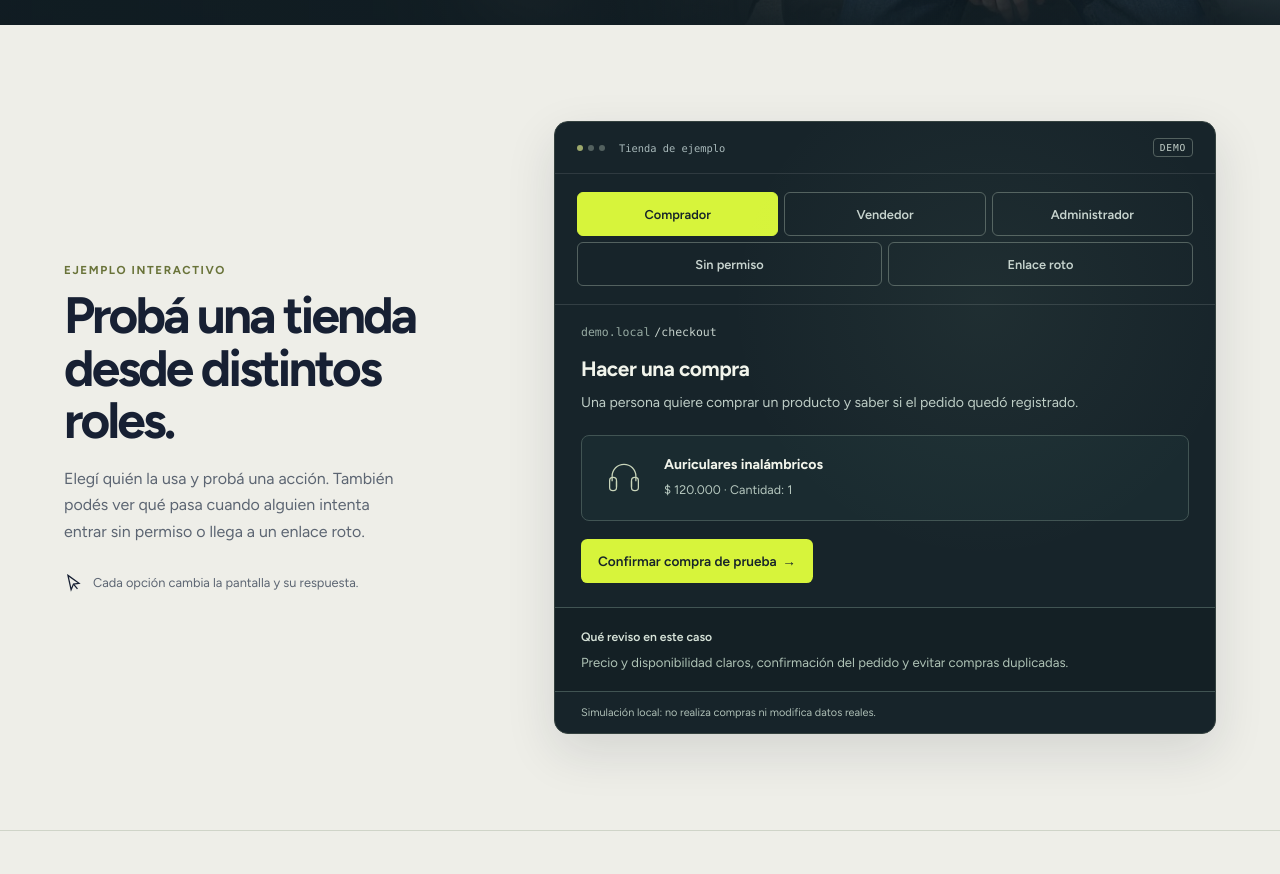
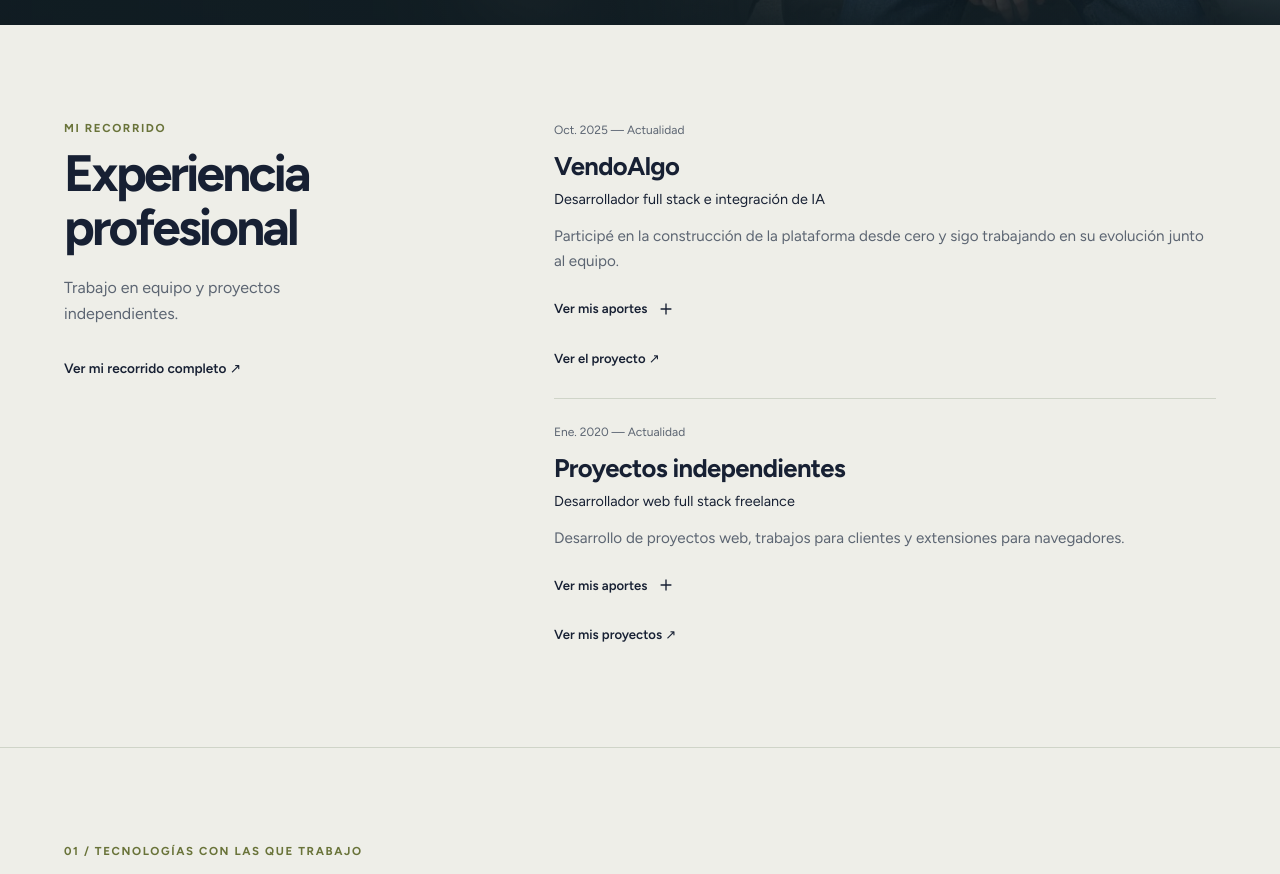
Before and after one commit to Pedro-2577/portfolio-2025, a Vue app: page / in a window 1280 px wide. Shown: the part 894-1768 px from the top of the page. Built offline with nearby package versions, Linux system fonts and the light colour scheme.

Commit message:
content: replace store demo with expandable professional experience

```diff
--- a/src/App.vue
+++ b/src/App.vue
@@ -402,12 +402,12 @@ onUnmounted(() => {
               <div v-for="item in t.heroFacts" :key="item.title"><dt>{{ item.title }}</dt><dd><a v-if="item.route" :href="'#' + item.route" @click.prevent="navigate(item.route)">{{ item.description }} <span aria-hidden="true">↗</span></a><template v-else>{{ item.description }}</template></dd></div>
             </dl>
           </div>
-          <a class="hero-explore" href="#portfolio-playground" @click.prevent="scrollToSection('portfolio-playground')"><span>{{ language === 'es' ? 'Cómo encaro un proyecto' : 'How I approach a project' }}</span><svg viewBox="0 0 24 24" fill="none" stroke="currentColor" stroke-width="1.6" aria-hidden="true"><path d="M12 4v16m-6-6 6 6 6-6"/></svg></a>
+          <a class="hero-explore" href="#portfolio-playground" @click.prevent="scrollToSection('portfolio-playground')"><span>{{ language === 'es' ? 'Ver mi experiencia' : 'View my experience' }}</span><svg viewBox="0 0 24 24" fill="none" stroke="currentColor" stroke-width="1.6" aria-hidden="true"><path d="M12 4v16m-6-6 6 6 6-6"/></svg></a>
         </div>
       </section>
 
       <template v-if="currentRoute === 'home'">
-        <PortfolioWorkbench :language="language" v-reveal />
+        <PortfolioWorkbench :language="language" v-reveal @navigate="navigate" />
         <section class="section">
           <div class="container">
             <div class="section-heading section-heading-left" v-reveal><p class="eyebrow">01 / {{ t.skills }}</p><h2>{{ t.skills }}</h2><p>{{ t.skillsIntro }}</p></div>
--- a/src/PortfolioWorkbench.vue
+++ b/src/PortfolioWorkbench.vue
@@ -1,210 +1,109 @@
 <script setup>
-import { computed, nextTick, ref } from 'vue';
+import { computed } from 'vue';
+import { professionalProfile } from './profile';
 
 const props = defineProps({ language: { type: String, default: 'es' } });
-const active = ref(0);
-const completed = ref(false);
-const stock = ref(8);
-const panel = ref(null);
+const emit = defineEmits(['navigate']);
 const copy = {
   es: {
-    eyebrow: 'Ejemplo interactivo',
-    title: 'Probá una tienda desde distintos roles.',
-    intro: 'Elegí quién la usa y probá una acción. También podés ver qué pasa cuando alguien intenta entrar sin permiso o llega a un enlace roto.',
-    prompt: 'Cada opción cambia la pantalla y su respuesta.',
-    group: 'Elegir un rol o una situación',
-    demo: 'Tienda de ejemplo',
-    disclaimer: 'Simulación local: no realiza compras ni modifica datos reales.',
-    product: 'Auriculares inalámbricos',
-    price: '$ 120.000',
-    productAlt: 'Ilustración de unos auriculares',
-    quantity: 'Cantidad: 1',
-    stockLabel: 'Unidades disponibles',
-    order: 'Pedido DEMO-001',
-    customer: 'Cliente de ejemplo',
-    pending: 'Pendiente de envío',
-    shipped: 'Enviado',
-    retry: 'Volver a probar',
-    back: 'Volver a la tienda',
-    review: 'Qué reviso en este caso',
-    savedStock: 'Stock guardado en esta simulación.',
-    scenarios: [
-      { label: 'Comprador', title: 'Hacer una compra', context: 'Una persona quiere comprar un producto y saber si el pedido quedó registrado.', action: 'Confirmar compra de prueba', result: 'Pedido de prueba registrado', detail: 'El resumen confirma el producto, el importe y el número de pedido.', review: 'Precio y disponibilidad claros, confirmación del pedido y evitar compras duplicadas.', path: '/checkout', code: '200 · OK' },
-      { label: 'Vendedor', title: 'Actualizar el stock', context: 'La persona que vende necesita cambiar la disponibilidad sin tocar otros datos del producto.', action: 'Guardar stock', result: 'Stock actualizado', detail: 'La pantalla confirma la cantidad guardada.', review: 'Validar cantidades, guardar el cambio y mostrar si se pudo completar.', path: '/vendedor/productos', code: '200 · OK' },
-      { label: 'Administrador', title: 'Gestionar un pedido', context: 'La persona que administra necesita identificar el pedido y actualizar su estado.', action: 'Marcar como enviado', result: 'Estado del pedido actualizado', detail: 'El pedido DEMO-001 figura como enviado.', review: 'Acciones según los permisos, estados claros y registro de los cambios.', path: '/admin/pedidos', code: '200 · OK' },
-      { label: 'Sin permiso', title: 'Intentar entrar al panel de administración', context: 'Una persona sin permisos de administración abre la dirección del panel.', action: 'Probar acceso sin permiso', result: 'No tenés permiso para entrar', detail: 'El sistema debe rechazar el acceso sin mostrar información privada y ofrecer una salida.', review: 'El servidor debe comprobar los permisos. Ocultar un botón en la interfaz no alcanza.', path: '/admin', code: '403 · Forbidden' },
-      { label: 'Enlace roto', title: 'Llegar a una página que no existe', context: 'Una persona abre un enlace viejo o escribe una dirección incorrecta.', action: 'Abrir enlace inexistente', result: 'No encontramos esta página', detail: 'La página explica qué pasó y ofrece volver a un lugar conocido.', review: 'Un error comprensible, navegación para recuperarse y una respuesta HTTP 404 real.', path: '/producto/ya-no-existe', code: '404 · Not Found' },
+    eyebrow: 'Mi recorrido',
+    title: 'Experiencia profesional',
+    intro: 'Trabajo en equipo y proyectos independientes.',
+    fullProfile: 'Ver mi recorrido completo',
+    expand: 'Ver mis aportes',
+    collapse: 'Ocultar aportes',
+    entries: [
+      { match: 'VendoAlgo', title: 'VendoAlgo', summary: 'Participé en la construcción de la plataforma desde cero y sigo trabajando en su evolución junto al equipo.', route: 'project/vendoalgo', link: 'Ver el proyecto' },
+      { match: 'Proyectos independientes', title: 'Proyectos independientes', summary: 'Desarrollo de proyectos web, trabajos para clientes y extensiones para navegadores.', route: 'projects', link: 'Ver mis proyectos' },
     ],
   },
   en: {
-    eyebrow: 'Interactive example',
-    title: 'Try a store from different roles.',
-    intro: 'Choose who is using it and try an action. You can also see what happens when someone tries to enter without permission or follows a broken link.',
-    prompt: 'Each option changes the screen and its response.',
-    group: 'Choose a role or situation',
-    demo: 'Example store',
-    disclaimer: 'Local simulation: no purchases or changes to real data.',
-    product: 'Wireless headphones',
-    price: 'ARS 120,000',
-    productAlt: 'Illustration of headphones',
-    quantity: 'Quantity: 1',
-    stockLabel: 'Available units',
-    order: 'Order DEMO-001',
-    customer: 'Example customer',
-    pending: 'Awaiting shipment',
-    shipped: 'Shipped',
-    retry: 'Try again',
-    back: 'Back to the store',
-    review: 'What I check in this case',
-    savedStock: 'Stock saved in this simulation.',
-    scenarios: [
-      { label: 'Buyer', title: 'Make a purchase', context: 'A customer wants to buy a product and know that the order was recorded.', action: 'Confirm test purchase', result: 'Test order recorded', detail: 'The summary confirms the product, amount and order number.', review: 'Clear pricing and availability, order confirmation and preventing duplicate purchases.', path: '/checkout', code: '200 · OK' },
-      { label: 'Seller', title: 'Update stock', context: 'The seller needs to change availability without modifying other product details.', action: 'Save stock', result: 'Stock updated', detail: 'The screen confirms the saved quantity.', review: 'Validate quantities, save the change and show whether it succeeded.', path: '/seller/products', code: '200 · OK' },
-      { label: 'Administrator', title: 'Manage an order', context: 'The administrator needs to identify an order and update its status.', action: 'Mark as shipped', result: 'Order status updated', detail: 'Order DEMO-001 is now marked as shipped.', review: 'Permission-based actions, clear statuses and a record of changes.', path: '/admin/orders', code: '200 · OK' },
-      { label: 'No permission', title: 'Try to enter the admin panel', context: 'Someone without administrator permissions opens the panel address.', action: 'Try access without permission', result: 'You do not have permission to enter', detail: 'The system should reject access without exposing private information and offer a way back.', review: 'The server must check permissions. Hiding a button in the interface is not enough.', path: '/admin', code: '403 · Forbidden' },
-      { label: 'Broken link', title: 'Open a page that does not exist', context: 'Someone follows an old link or enters an incorrect address.', action: 'Open a missing page', result: 'We could not find this page', detail: 'The page explains what happened and offers a route back to a familiar place.', review: 'An understandable error, recovery navigation and an actual HTTP 404 response.', path: '/product/no-longer-exists', code: '404 · Not Found' },
+    eyebrow: 'My background',
+    title: 'Professional experience',
+    intro: 'Teamwork and independent projects.',
+    fullProfile: 'View my full background',
+    expand: 'See my contributions',
+    collapse: 'Hide contributions',
+    entries: [
+      { match: 'VendoAlgo', title: 'VendoAlgo', summary: 'I helped build the platform from scratch and continue developing it with the team.', route: 'project/vendoalgo', link: 'View the project' },
+      { match: 'Independent projects', title: 'Independent projects', summary: 'Web development, client work and browser extensions.', route: 'projects', link: 'View my projects' },
     ],
   },
 };
 const t = computed(() => copy[props.language] || copy.es);
-const selected = computed(() => t.value.scenarios[active.value]);
-const validStock = computed(() => Number.isInteger(stock.value) && stock.value >= 0 && stock.value <= 9999);
-
-function choose(index) {
-  active.value = index;
-  completed.value = false;
-  stock.value = 8;
-}
-async function run() {
-  if (active.value === 1 && !validStock.value) return;
-  completed.value = true;
-  await nextTick();
-  panel.value?.querySelector('.scenario-response')?.focus({ preventScroll: true });
-}
-async function reset() {
-  completed.value = false;
-  await nextTick();
-  panel.value?.querySelector('.scenario-run')?.focus({ preventScroll: true });
-}
-async function returnToStore() {
-  choose(0);
-  await nextTick();
-  panel.value?.parentElement.querySelector('.scenario-choices button')?.focus({ preventScroll: true });
-}
+const experience = computed(() => {
+  const profile = professionalProfile[props.language] || professionalProfile.es;
+  return t.value.entries.flatMap((entry) => {
+    const record = profile.experience.find((item) => item.organization.startsWith(entry.match));
+    return record ? [{ ...entry, ...record }] : [];
+  });
+});
 </script>
 
 <template>
-  <section id="portfolio-playground" class="playground-section" tabindex="-1" aria-labelledby="playground-title">
-    <div class="container playground-grid">
-      <header class="playground-intro">
+  <section id="portfolio-playground" class="experience-preview" tabindex="-1" aria-labelledby="experience-preview-title">
+    <div class="container experience-preview-grid">
+      <header class="experience-preview-intro">
         <p class="eyebrow">{{ t.eyebrow }}</p>
-        <h2 id="playground-title">{{ t.title }}</h2>
-        <p>{{ t.intro }}</p>
-        <span class="playground-hint"><svg viewBox="0 0 24 24" fill="none" stroke="currentColor" stroke-width="1.6" aria-hidden="true"><path d="m5 3 14 10-7 1-3 7Z"/><path d="m12 14 5 6"/></svg>{{ t.prompt }}</span>
+        <h2 id="experience-preview-title">{{ t.title }}</h2>
+        <p class="experience-preview-description">{{ t.intro }}</p>
+        <a class="text-link experience-full-profile" href="#about" @click.prevent="emit('navigate', 'about')">{{ t.fullProfile }} <span aria-hidden="true">↗</span></a>
       </header>
-
-      <div class="workbench scenario-workbench" :data-step="active">
-        <div class="workbench-topbar">
-          <span class="workbench-dots" aria-hidden="true"><i></i><i></i><i></i></span>
-          <span>{{ t.demo }}</span>
-          <span class="scenario-demo-label">DEMO</span>
-        </div>
-
-        <div class="scenario-choices" role="group" :aria-label="t.group">
-          <button v-for="(scenario, index) in t.scenarios" :key="index" type="button" :aria-pressed="active === index" aria-controls="scenario-panel" @click="choose(index)">{{ scenario.label }}</button>
-        </div>
-
-        <div id="scenario-panel" ref="panel" class="scenario-panel">
-          <div class="scenario-address" aria-hidden="true"><span>demo.local</span>{{ selected.path }}</div>
-          <h3>{{ selected.title }}</h3>
-          <p class="scenario-context">{{ selected.context }}</p>
-
-          <form v-if="!completed" class="scenario-action-area" @submit.prevent="run">
-            <div v-if="active <= 1" class="scenario-product">
-              <svg viewBox="0 0 64 64" fill="none" stroke="currentColor" stroke-width="2" role="img" :aria-label="t.productAlt"><path d="M13 37v-8a19 19 0 0 1 38 0v8"/><rect x="9" y="31" width="11" height="21" rx="5"/><rect x="44" y="31" width="11" height="21" rx="5"/><path d="M20 37v9m24-9v9"/></svg>
-              <div><strong>{{ t.product }}</strong><span v-if="active === 0">{{ t.price }} · {{ t.quantity }}</span><label v-else class="scenario-stock" for="demo-stock">{{ t.stockLabel }}<input id="demo-stock" v-model.number="stock" type="number" min="0" max="9999" step="1" required inputmode="numeric"></label></div>
-            </div>
-            <div v-else-if="active === 2" class="scenario-order"><div><strong>{{ t.order }}</strong><span>{{ t.customer }}</span></div><span class="scenario-order-state">{{ t.pending }}</span></div>
-            <div v-else class="scenario-access" aria-hidden="true"><svg viewBox="0 0 32 32" fill="none" stroke="currentColor" stroke-width="1.5"><template v-if="active === 3"><rect x="7" y="14" width="18" height="13" rx="3"/><path d="M11 14V9a5 5 0 0 1 10 0v5m-5 6v3"/></template><template v-else><path d="M7 3h12l6 6v20H7Z"/><path d="M19 3v7h6M12 17h8m-8 5h5"/></template></svg><span>{{ active === 3 ? '403' : '404' }}</span></div>
-            <button class="button scenario-run" type="submit" :disabled="active === 1 && !validStock">{{ selected.action }} <span aria-hidden="true">→</span></button>
-          </form>
-
-          <div v-else class="scenario-response" :class="{ 'scenario-response-error': active >= 3 }" role="status" tabindex="-1">
-            <span class="scenario-code">{{ selected.code }}</span>
-            <h4>{{ selected.result }}</h4>
-            <p v-if="active === 1">{{ t.savedStock }} <strong>{{ stock }}</strong></p>
-            <p v-else>{{ selected.detail }}</p>
-            <div v-if="active === 0" class="scenario-receipt"><span>{{ t.order }}</span><strong>{{ t.price }}</strong></div>
-            <div v-if="active === 2" class="scenario-receipt"><span>{{ t.order }}</span><strong>{{ t.shipped }}</strong></div>
-            <button v-if="active >= 3" class="scenario-reset" type="button" @click="returnToStore">{{ t.back }} <span aria-hidden="true">→</span></button>
-            <button v-else class="scenario-reset" type="button" @click="reset">{{ t.retry }} <span aria-hidden="true">↺</span></button>
-          </div>
-        </div>
-
-        <div class="scenario-review"><strong>{{ t.review }}</strong><p>{{ selected.review }}</p></div>
-        <p class="scenario-disclaimer">{{ t.disclaimer }}</p>
+      <div class="experience-preview-list">
+        <article v-for="entry in experience" :key="entry.match" class="experience-preview-entry">
+          <p class="experience-preview-period">{{ entry.period }}</p>
+          <h3>{{ entry.title }}</h3>
+          <p class="experience-preview-role">{{ entry.role }}</p>
+          <p class="experience-preview-summary">{{ entry.summary }}</p>
+          <details class="experience-preview-details">
+            <summary><span class="contributions-closed">{{ t.expand }}</span><span class="contributions-open">{{ t.collapse }}</span><svg viewBox="0 0 20 20" fill="none" stroke="currentColor" stroke-width="1.5" aria-hidden="true"><path d="M10 4v12M4 10h12"/></svg></summary>
+            <ul><li v-for="item in entry.items" :key="item">{{ item }}</li></ul>
+          </details>
+          <a class="text-link experience-project-link" :href="'#' + entry.route" @click.prevent="emit('navigate', entry.route)">{{ entry.link }} <span aria-hidden="true">↗</span></a>
+        </article>
       </div>
     </div>
   </section>
 </template>
 
 <style scoped>
-.playground-intro h2 { max-width: 18ch; white-space: normal; }
-.scenario-workbench { --workbench-accent: #d7f43b; }
-.scenario-demo-label { margin-left: auto; padding: 3px 6px; border: 1px solid #53615f; border-radius: 4px; color: #c3d0c9; font-size: .6rem; letter-spacing: .08em; }
-.scenario-choices { display: grid; grid-template-columns: repeat(6, minmax(0, 1fr)); gap: 6px; padding: 18px 22px; border-bottom: 1px solid rgba(255,255,255,.12); }
-.scenario-choices button { grid-column: span 2; min-width: 0; min-height: 44px; padding: 9px 6px; border: 1px solid #53615f; border-radius: 6px; background: transparent; color: #c8d4cf; font: inherit; font-size: .8rem; font-weight: 600; cursor: pointer; }
-.scenario-choices button:nth-child(n+4) { grid-column: span 3; }
-.scenario-choices button[aria-pressed="true"] { color: #17242a; background: var(--workbench-accent); border-color: var(--workbench-accent); }
-.scenario-choices button:hover:not([aria-pressed="true"]) { border-color: #c8d4cf; color: #fff; }
-.scenario-panel { padding: 20px 26px 24px; }
-.scenario-address { display: flex; flex-wrap: wrap; gap: 4px; margin-bottom: 18px; color: #c5d1cb; font: .72rem ui-monospace, SFMono-Regular, Consolas, monospace; overflow-wrap: anywhere; }
-.scenario-address > span { color: #96aaa2; }
-.scenario-panel h3 { margin: 0 0 10px; color: #f1f4eb; font-size: 1.3rem; line-height: 1.2; letter-spacing: -.02em; }
-.scenario-context { margin: 0; color: #bfcec7; font-size: .88rem; line-height: 1.6; }
-.scenario-action-area { display: grid; gap: 18px; margin-top: 20px; }
-.scenario-product, .scenario-order { display: flex; align-items: center; gap: 14px; padding: 16px; border: 1px solid #415453; border-radius: 8px; background: #1a2b30; }
-.scenario-product > svg { flex: 0 0 52px; width: 52px; height: 52px; padding: 6px; color: #c9d5ba; }
-.scenario-product > div, .scenario-order > div { display: grid; flex: 1; min-width: 0; gap: 8px; }
-.scenario-product strong, .scenario-order strong { color: #f1f4eb; font-size: .88rem; }
-.scenario-product span, .scenario-order span { color: #b6c8bf; font-size: .78rem; line-height: 1.5; }
-.scenario-stock { display: flex; flex-wrap: wrap; align-items: center; gap: 8px; color: #b6c8bf; font-size: .78rem; }
-.scenario-stock input { width: 76px; min-height: 40px; padding: 6px 8px; border: 1px solid #7b9187; border-radius: 4px; background: #17242a; color: #fff; }
-.scenario-order { flex-wrap: wrap; }
-.scenario-order .scenario-order-state { padding: 4px 8px; border: 1px solid #53615f; border-radius: 4px; color: #d9dfc4; }
-.scenario-run { justify-self: start; min-height: 44px; max-width: 100%; background: #d7f43b; color: #17242a; font-size: .85rem; text-align: left; }
-.scenario-run:disabled { opacity: .5; cursor: not-allowed; }
-.scenario-access { display: flex; align-items: center; gap: 12px; color: #aebfb6; }
-.scenario-access svg { width: 38px; height: 38px; }
-.scenario-access span { font: 600 1.5rem ui-monospace, SFMono-Regular, Consolas, monospace; letter-spacing: -.04em; }
-.scenario-response { margin-top: 20px; padding: 18px; border: 1px solid #8ca86a; border-radius: 8px; background: #24362f; }
-.scenario-response:focus-visible { outline: 2px solid #d7f43b; outline-offset: 3px; }
-.scenario-response-error { border-color: #b59b78; background: #332f29; }
-.scenario-code { color: #d7e4b6; font: .72rem ui-monospace, SFMono-Regular, Consolas, monospace; }
-.scenario-response-error .scenario-code { color: #f2d2a3; }
-.scenario-response h4 { margin: 12px 0 8px; color: #f1f4eb; font-size: 1.05rem; line-height: 1.3; }
-.scenario-response p { margin: 0; color: #cbd7ce; font-size: .85rem; line-height: 1.6; }
-.scenario-receipt { display: flex; justify-content: space-between; flex-wrap: wrap; gap: 8px; margin-top: 16px; padding-top: 12px; border-top: 1px solid #53615f; color: #e3ebdb; font-size: .8rem; }
-.scenario-reset { display: inline-flex; gap: 8px; align-items: center; min-height: 44px; margin-top: 12px; padding: 6px 0; border: 0; background: none; color: #e4efc2; font: inherit; font-size: .8rem; text-decoration: underline; text-underline-offset: 4px; cursor: pointer; }
-.scenario-review { padding: 18px 26px; border-top: 1px solid #415453; background: rgba(0,0,0,.12); }
-.scenario-review strong { color: #d7e3d9; font-size: .76rem; font-weight: 600; }
-.scenario-review p { margin: 7px 0 0; color: #afc3b6; font-size: .82rem; line-height: 1.6; }
-.scenario-disclaimer { margin: 0; padding: 12px 26px; border-top: 1px solid #415453; color: #aebfb6; font-size: .68rem; line-height: 1.6; }
-.scenario-choices button:focus-visible, .scenario-run:focus-visible, .scenario-reset:focus-visible, .scenario-stock input:focus-visible { outline: 2px solid #d7f43b; outline-offset: 3px; }
+.experience-preview { padding-block: var(--space-12); border-bottom: 1px solid var(--line); scroll-margin-top: 96px; }
+.experience-preview:focus { outline: none; }
+.experience-preview-grid { display: grid; grid-template-columns: repeat(12, minmax(0, 1fr)); gap: var(--grid-gap); align-items: start; }
+.experience-preview-intro { grid-column: 1 / span 4; }
+.experience-preview-intro h2 { margin: 0 0 20px; color: var(--ink); font-size: clamp(2.1rem, 4vw, 3.3rem); line-height: 1.05; letter-spacing: -.055em; overflow-wrap: normal; }
+.experience-preview-description { max-width: 32ch; margin: 0 0 24px; color: var(--muted); font-size: 1rem; line-height: 1.65; }
+.experience-full-profile { display: inline-block; padding-block: 6px; color: var(--ink); font-size: .85rem; font-weight: 600; line-height: 1.5; }
+.experience-preview-list { grid-column: 6 / span 7; min-width: 0; }
+.experience-preview-entry { padding: 24px 0; border-top: 1px solid var(--line); }
+.experience-preview-entry:first-child { padding-top: 0; border-top: 0; }
+.experience-preview-entry:last-child { padding-bottom: 0; }
+.experience-preview-period { margin: 0 0 12px; color: var(--muted); font-size: .75rem; line-height: 1.5; }
+.experience-preview-entry h3 { margin: 0 0 6px; color: var(--ink); font-size: clamp(1.3rem, 2vw, 1.6rem); line-height: 1.2; letter-spacing: -.025em; }
+.experience-preview-role { margin: 0; color: var(--ink); font-size: .9rem; line-height: 1.55; }
+.experience-preview-summary { margin: 14px 0 12px; color: var(--muted); font-size: .95rem; line-height: 1.65; }
+.experience-preview-details { margin: 0 0 12px; padding: 0; border: 0; }
+.experience-preview-details summary { display: flex; align-items: center; gap: 10px; width: fit-content; min-height: 44px; padding: 6px 0; color: var(--ink); font-size: .82rem; font-weight: 600; cursor: pointer; list-style: none; }
+.experience-preview-details summary::-webkit-details-marker { display: none; }
+.experience-preview-details summary::marker { content: ''; }
+.experience-preview-details summary svg { width: 18px; height: 18px; flex: 0 0 18px; transition: transform .2s ease; }
+.experience-preview-details[open] summary svg { transform: rotate(45deg); }
+.contributions-open, .experience-preview-details[open] .contributions-closed { display: none; }
+.experience-preview-details[open] .contributions-open { display: inline; }
+.experience-preview-details ul { display: grid; gap: 10px; margin: 8px 0 18px; padding-left: 18px; color: var(--muted); font-size: .88rem; line-height: 1.65; }
+.experience-project-link { display: inline-block; padding-block: 6px; color: var(--ink); font-size: .82rem; font-weight: 600; line-height: 1.5; }
+.experience-preview :is(a, summary):focus-visible { outline: 2px solid #749b2e; outline-offset: 4px; border-radius: 2px; }
 @media (max-width: 960px) {
- .scenario-choices { padding-inline: 14px; }
- .scenario-choices button { font-size: .74rem; }
- .scenario-panel, .scenario-review { padding-inline: 20px; }
- .scenario-disclaimer { padding-inline: 20px; }
+ .experience-preview-grid { grid-template-columns: repeat(8, minmax(0, 1fr)); }
+ .experience-preview-intro { grid-column: 1 / span 3; }
+ .experience-preview-list { grid-column: 4 / span 5; }
 }
 @media (max-width: 700px) {
- .scenario-panel, .scenario-review { padding-inline: 18px; }
- .scenario-disclaimer { padding-inline: 18px; }
+ .experience-preview-grid { grid-template-columns: minmax(0, 1fr); row-gap: 28px; }
+ .experience-preview-intro, .experience-preview-list { grid-column: 1; }
+ .experience-preview-intro h2 { max-width: 18ch; }
+ .experience-preview-description { max-width: none; margin-bottom: 12px; }
+ .experience-preview-list { border-top: 1px solid var(--line); padding-top: 24px; }
 }
-@media (max-width: 360px) {
- .scenario-choices { padding-inline: 10px; gap: 5px; }
- .scenario-choices button { font-size: .69rem; }
- .scenario-product { gap: 8px; padding: 12px; }
- .scenario-product > svg { flex-basis: 36px; width: 36px; height: 36px; padding: 3px; }
-}
+@media (prefers-reduced-motion: reduce) { .experience-preview-details summary svg { transition: none; } }
 </style>
```
